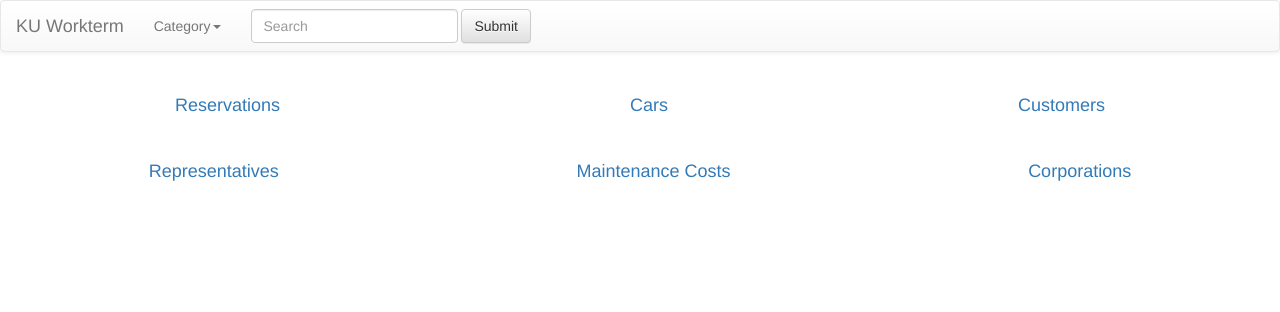
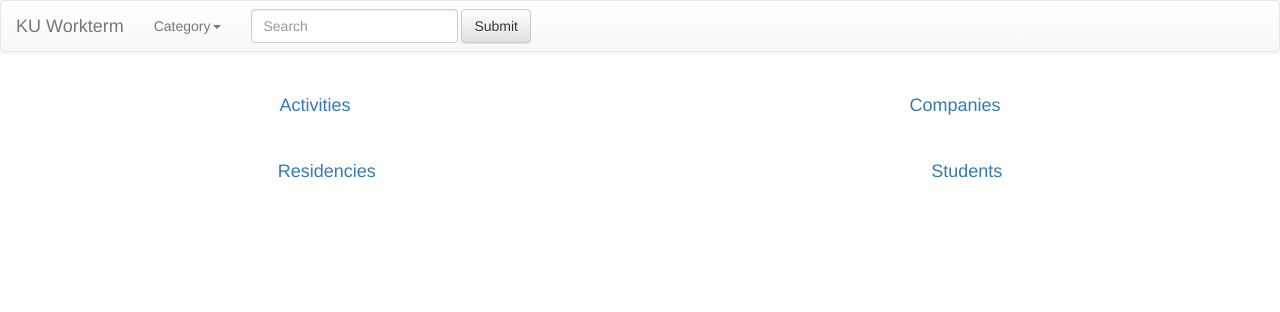
Before and after one commit to herd9437/A4, a Django app: page /app/ in a window 1280 px wide. Shown: the top 312 px of the page. Run offline with Django 3.2, Linux system fonts and the light colour scheme; some libraries are stand-ins or nearby versions.

Commit message:
changed lables, number of categories

```diff
--- a/kuwork/app/templates/index.html
+++ b/kuwork/app/templates/index.html
@@ -48,15 +48,13 @@
 </nav>
 
 <ul class="nav nav-pills nav-justified">
-  <li role="presentation" class="btn btn-lg" data-toggle="modal" data-target="#reservations"><a href="#">Reservations</a></li>
-  <li role="presentation" class="btn btn-lg" data-toggle="modal" data-target="#cars"><a href="#">Cars</a></li>
-  <li role="presentation" class="btn btn-lg" data-toggle="modal" data-target="#representatives"><a href="#">Customers</a></li>
+  <li role="presentation" class="btn btn-lg" data-toggle="modal" data-target="#activities"><a href="#">Activities</a></li>
+  <li role="presentation" class="btn btn-lg" data-toggle="modal" data-target="#Companies"><a href="#">Companies</a></li>
 </ul>
 
 <ul class="nav nav-pills nav-justified">
-  <li role="presentation" class="btn btn-lg" data-toggle="modal" data-target="#representatives"><a href="#"> Representatives</a></li>
-  <li role="presentation" class="btn btn-lg" data-toggle="modal" data-target="#maintenance"><a href="#"> Maintenance Costs</a></li>
-  <li role="presentation" class="btn btn-lg" data-toggle="modal" data-target="#corporations"><a href="#"> Corporations</a></li>
+  <li role="presentation" class="btn btn-lg" data-toggle="modal" data-target="#Residencies"><a href="#"> Residencies</a></li>
+  <li role="presentation" class="btn btn-lg" data-toggle="modal" data-target="#student"><a href="#"> Students</a></li>
 </ul>
 
 <!-- Search Modal -->
@@ -90,12 +88,12 @@
 </div>
 
 <!-- Modal -->
-<div class="modal fade" id="cars" tabindex="-1" role="dialog" aria-labelledby="myModalLabel">
+<div class="modal fade" id="Companies" tabindex="-1" role="dialog" aria-labelledby="myModalLabel">
   <div class="modal-dialog" role="document">
     <div class="modal-content">
       <div class="modal-header">
         <button type="button" class="close" data-dismiss="modal" aria-label="Close"><span aria-hidden="true">&times;</span></button>
-        <h4 class="modal-title" id="myModalLabel">Cars</h4>
+        <h4 class="modal-title" id="myModalLabel">Companies</h4>
       </div>
       <div class="modal-body">
         ...
@@ -109,12 +107,12 @@
 </div>
 
 <!-- Modal -->
-<div class="modal fade" id="representatives" tabindex="-1" role="dialog" aria-labelledby="myModalLabel">
+<div class="modal fade" id="Residencies" tabindex="-1" role="dialog" aria-labelledby="myModalLabel">
   <div class="modal-dialog" role="document">
     <div class="modal-content">
       <div class="modal-header">
         <button type="button" class="close" data-dismiss="modal" aria-label="Close"><span aria-hidden="true">&times;</span></button>
-        <h4 class="modal-title" id="myModalLabel">Representatives</h4>
+        <h4 class="modal-title" id="myModalLabel">Residencies</h4>
       </div>
       <div class="modal-body">
         ...
@@ -128,12 +126,12 @@
 </div>
 
 <!-- Modal -->
-<div class="modal fade" id="customers" tabindex="-1" role="dialog" aria-labelledby="myModalLabel">
+<div class="modal fade" id="activities" tabindex="-1" role="dialog" aria-labelledby="myModalLabel">
   <div class="modal-dialog" role="document">
     <div class="modal-content">
       <div class="modal-header">
         <button type="button" class="close" data-dismiss="modal" aria-label="Close"><span aria-hidden="true">&times;</span></button>
-        <h4 class="modal-title" id="myModalLabel">Customers</h4>
+        <h4 class="modal-title" id="myModalLabel">Activities</h4>
       </div>
       <div class="modal-body">
         ...
@@ -147,12 +145,12 @@
 </div>
 
 <!-- Modal -->
-<div class="modal fade" id="reservations" tabindex="-1" role="dialog" aria-labelledby="myModalLabel">
+<div class="modal fade" id="student" tabindex="-1" role="dialog" aria-labelledby="myModalLabel">
   <div class="modal-dialog" role="document">
     <div class="modal-content">
       <div class="modal-header">
         <button type="button" class="close" data-dismiss="modal" aria-label="Close"><span aria-hidden="true">&times;</span></button>
-        <h4 class="modal-title" id="myModalLabel">Reservations</h4>
+        <h4 class="modal-title" id="myModalLabel">Students</h4>
       </div>
       <div class="modal-body">
         ...
@@ -164,41 +162,3 @@
     </div>
   </div>
 </div>
-
-<!-- Modal -->
-<div class="modal fade" id="maintenance" tabindex="-1" role="dialog" aria-labelledby="myModalLabel">
-  <div class="modal-dialog" role="document">
-    <div class="modal-content">
-      <div class="modal-header">
-        <button type="button" class="close" data-dismiss="modal" aria-label="Close"><span aria-hidden="true">&times;</span></button>
-        <h4 class="modal-title" id="myModalLabel">Maintenance Costs</h4>
-      </div>
-      <div class="modal-body">
-        ...
-      </div>
-      <div class="modal-footer">
-        <button type="button" class="btn btn-default" data-dismiss="modal">Close</button>
-        <button type="button" class="btn btn-primary">Save changes</button>
-      </div>
-    </div>
-  </div>
-</div>
-
-<!-- Modal -->
-<div class="modal fade" id="corporation" tabindex="-1" role="dialog" aria-labelledby="myModalLabel">
-  <div class="modal-dialog" role="document">
-    <div class="modal-content">
-      <div class="modal-header">
-        <button type="button" class="close" data-dismiss="modal" aria-label="Close"><span aria-hidden="true">&times;</span></button>
-        <h4 class="modal-title" id="myModalLabel">Corporations</h4>
-      </div>
-      <div class="modal-body">
-        ...
-      </div>
-      <div class="modal-footer">
-        <button type="button" class="btn btn-default" data-dismiss="modal">Close</button>
-        <button type="button" class="btn btn-primary">Save changes</button>
-      </div>
-    </div>
-  </div>
-</div>
```
Also changed, not shown: 12 other files.
